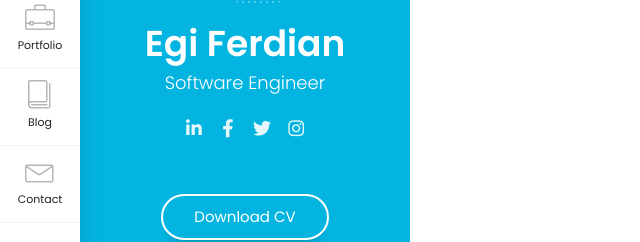
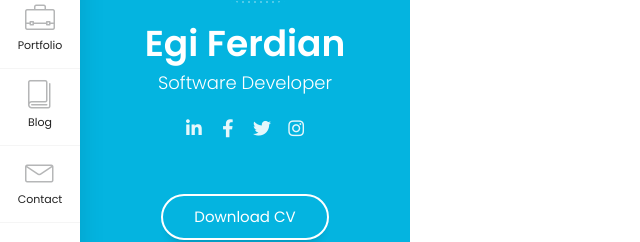
Before and after one commit to egiferdians/egiferdians.github.io, a plain HTML site: page index.html in a window 1280 px wide. Shown: the part 253-495 px from the top of the page, 0-640 px from the left. Drawn offline with Linux system fonts and the light colour scheme; some packages are replaced by stand-ins of ours.

Commit message:
update about us

```diff
--- a/index.html
+++ b/index.html
@@ -46,7 +46,7 @@
               </div>
               <div class="header-titles">
                 <h2>Egi Ferdian</h2>
-                <h4>Software Engineer</h4>
+                <h4>Software Developer</h4>
               </div>
             </div>
 
```
